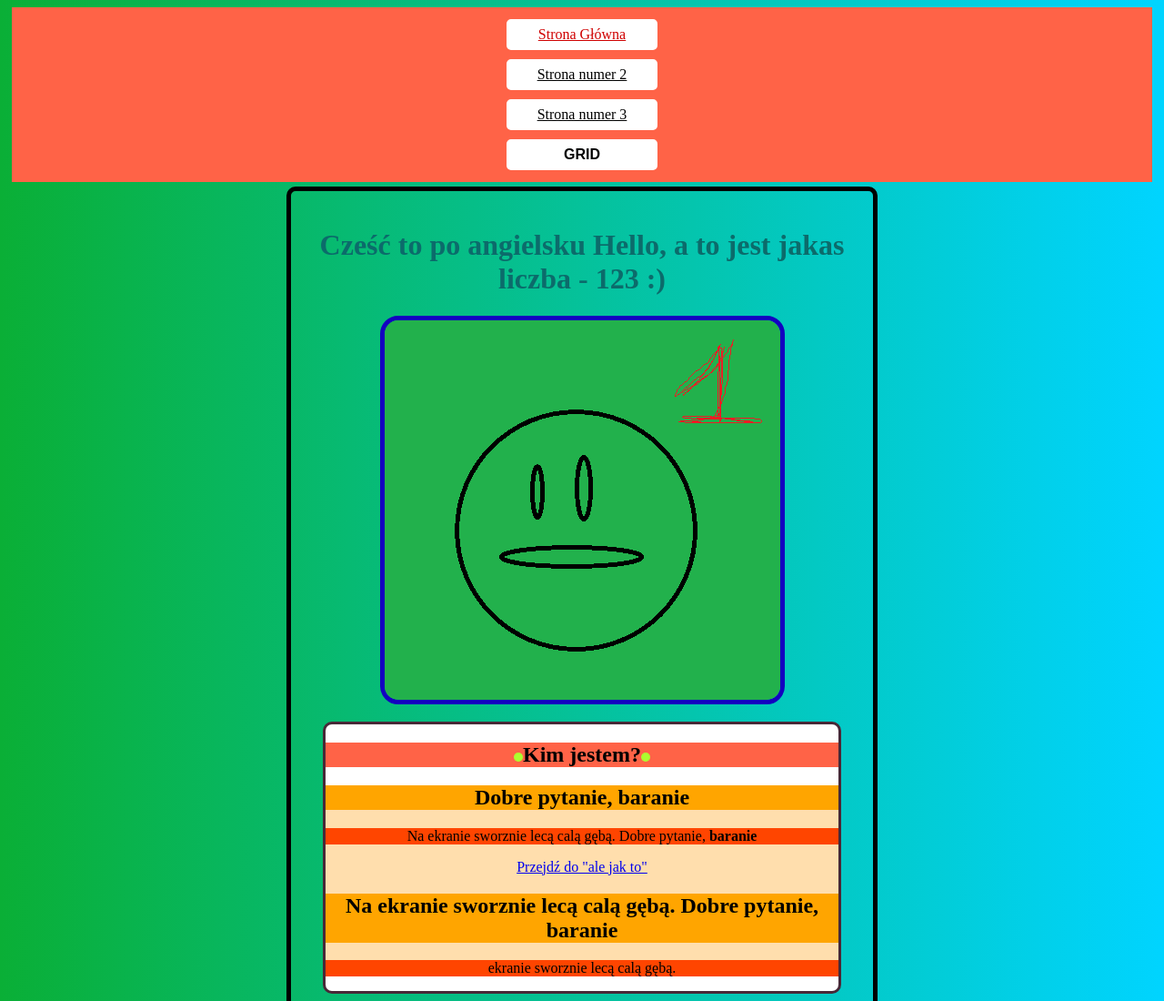
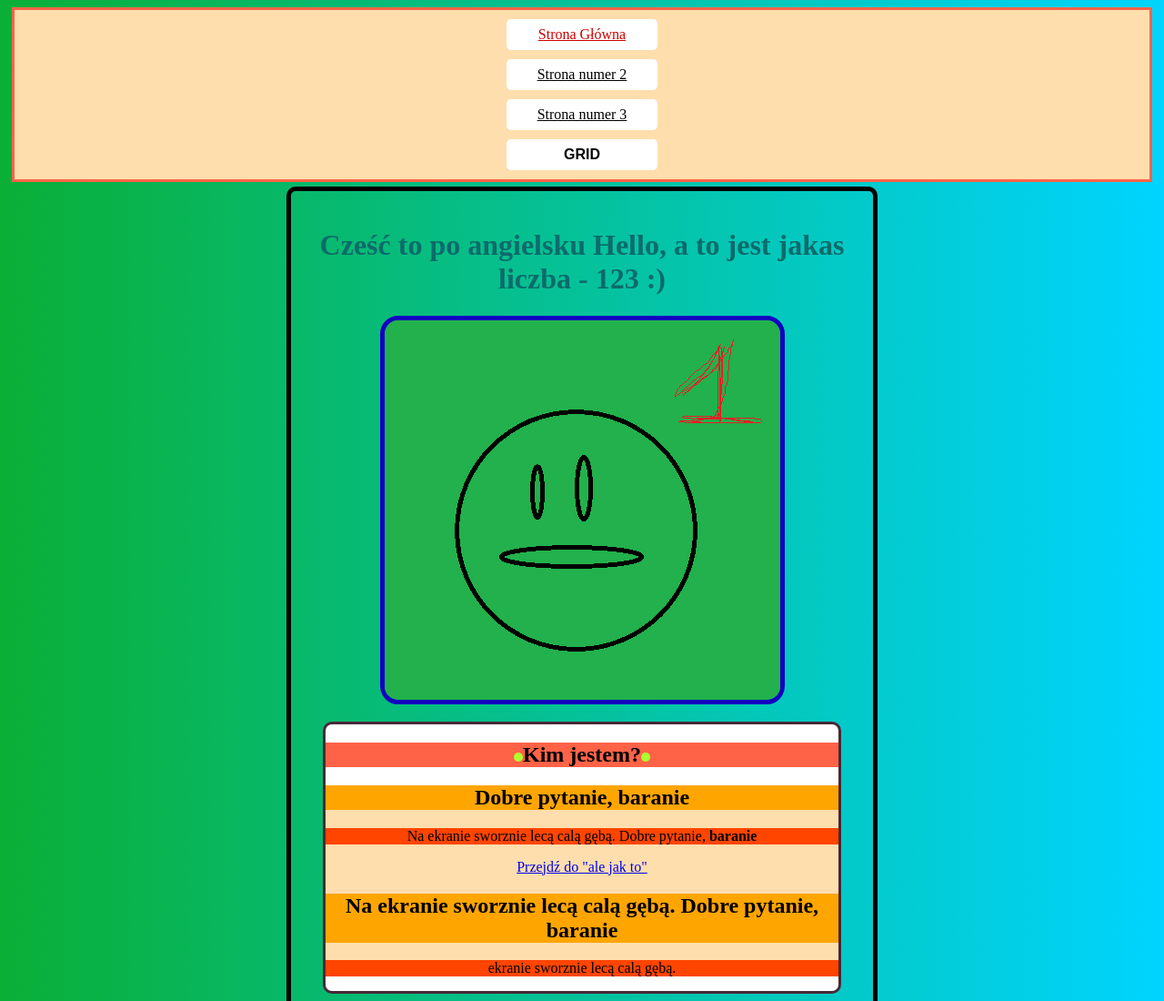
Before and after one commit to pawel-jezior/homepage, a website: page index.html in a window 1280 px wide. Shown: the top 1100 px of the page at 91% size. Drawn offline with Linux system fonts and the light colour scheme.

Commit message:
change navigation background color

```diff
--- a/scss/main.scss
+++ b/scss/main.scss
@@ -98,7 +98,7 @@
 .navigation-center {
   margin: 5px;
   border: tomato 3px solid;
-  background: tomato;
+  background: navajowhite;
   display: flex;
   justify-content: center;
   &__link {
```
Also changed, not shown: style.css.
